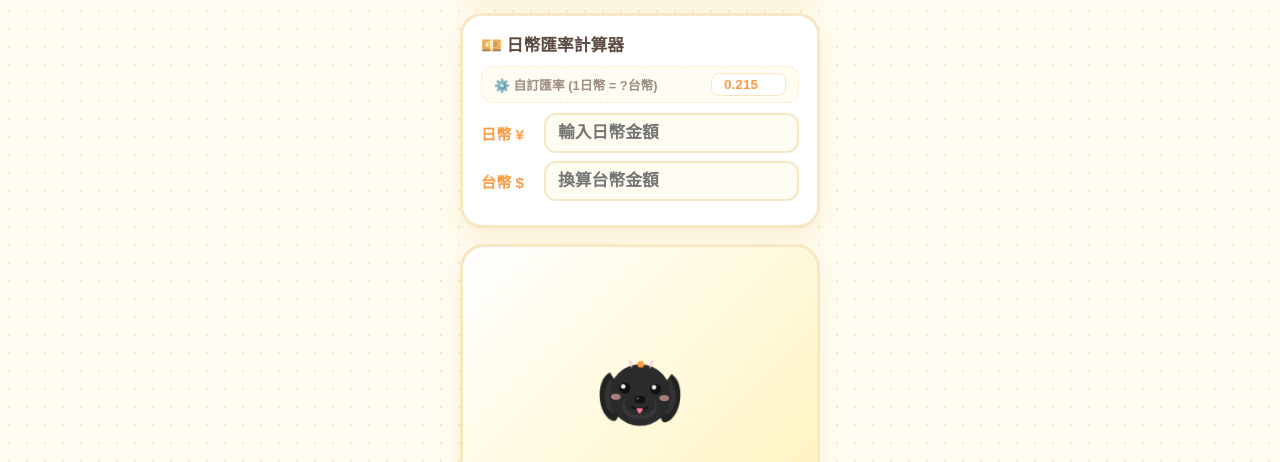
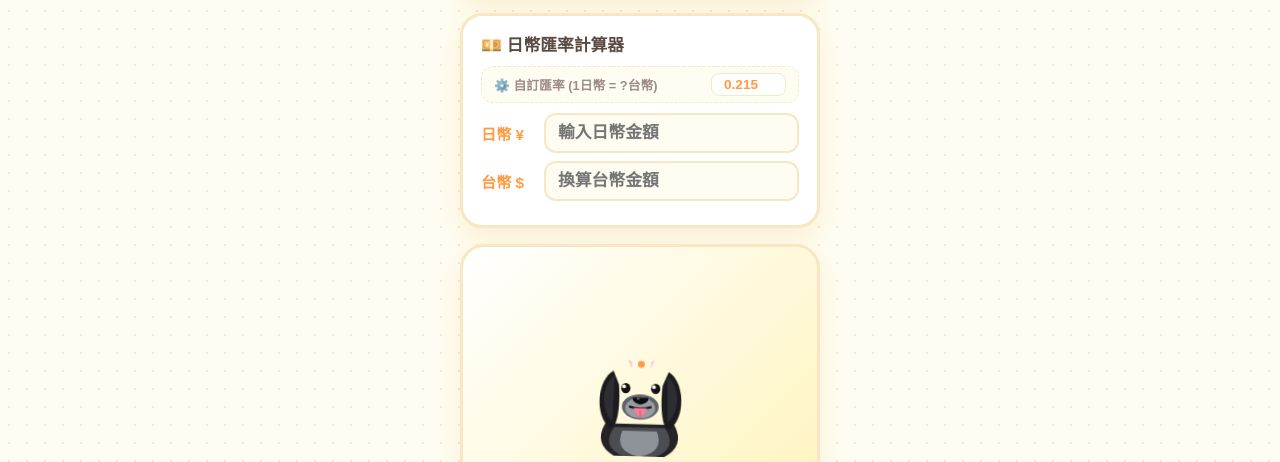
Before and after one commit to g1140416-star/JapanSoloTrip, a plain HTML site: page index.html in a window 1280 px wide. Shown: the part 286-748 px from the top of the page. Drawn offline with Linux system fonts and the light colour scheme; no server answers; a web font is replaced by a local one.

Commit message:
Update index.html

```diff
--- a/index.html
+++ b/index.html
@@ -360,9 +360,9 @@
     }
 
     .card-front .character-img {
-      width: 110px;
-      height: 110px;
-      margin-bottom: 8px;
+      width: 115px;
+      height: 115px;
+      margin-bottom: 6px;
       animation: float 3s ease-in-out infinite;
     }
 
@@ -519,43 +519,46 @@
     </div>
   </div>
 
-  <!-- 抽卡卡片（可愛黑色黃金獵犬幼犬風格） -->
+  <!-- 抽卡卡片（擬真照風格：黑色長毛狗、嘴邊銀灰毛、胸前圍巾長毛、微笑吐舌） -->
   <div class="card-container" id="cardContainer" onclick="handleDraw()">
     <div class="card" id="quoteCard">
       <div class="card-face card-front">
         <svg class="character-img" viewBox="0 0 100 100">
-          <!-- 黃金獵犬可愛大垂耳（兩側圓潤下垂） -->
-          <path d="M 22 28 C 8 36, 12 68, 26 72 C 32 74, 34 56, 30 40 Z" fill="#222222"/>
-          <path d="M 78 28 C 92 36, 88 68, 74 72 C 68 74, 66 56, 70 40 Z" fill="#222222"/>
-          <path d="M 24 32 C 14 42, 16 62, 27 66 Z" fill="#333333"/>
-          <path d="M 76 32 C 86 42, 84 62, 73 66 Z" fill="#333333"/>
+          <!-- 1. 胸前豐厚蓬鬆長毛圍巾 (灰色/銀白羽狀毛層) -->
+          <path d="M 20 72 Q 10 90 28 100 L 72 100 Q 90 90 80 72 Z" fill="#242426"/>
+          <path d="M 28 75 Q 16 92 36 100 L 64 100 Q 84 92 72 75 Z" fill="#4B4D52"/>
+          <path d="M 35 78 Q 28 95 48 100 L 52 100 Q 72 95 65 78 Z" fill="#8E9299"/>
 
-          <!-- 圓滾滾呆萌大頭 -->
-          <circle cx="50" cy="48" r="28" fill="#2B2B2B"/>
+          <!-- 2. 下垂柔軟長毛耳 (耳邊長蓬毛) -->
+          <path d="M 26 26 C 12 34, 10 65, 24 76 C 30 78, 33 58, 31 38 Z" fill="#1C1C1E"/>
+          <path d="M 74 26 C 88 34, 90 65, 76 76 C 70 78, 67 58, 69 38 Z" fill="#1C1C1E"/>
+          <path d="M 27 30 C 16 38, 15 60, 26 70 Z" fill="#2D2E33"/>
+          <path d="M 73 30 C 84 38, 85 60, 74 70 Z" fill="#2D2E33"/>
 
-          <!-- 黃金獵犬寬寬的圓潤吻部 (Muzzle) -->
-          <ellipse cx="50" cy="58" rx="16" ry="12" fill="#383838"/>
-          <ellipse cx="50" cy="56" rx="14" ry="10" fill="#2B2B2B"/>
+          <!-- 3. 頭部主體 (黑色毛髮) -->
+          <ellipse cx="50" cy="46" r="26" fill="#222327"/>
 
-          <!-- 圓圓小黑鼻 -->
-          <ellipse cx="50" cy="52" rx="5" ry="3.5" fill="#111111"/>
-          <ellipse cx="48" cy="51" rx="1.5" ry="0.8" fill="#666666"/>
+          <!-- 4. 嘴吻部：照片標誌性的淺灰/銀白色雜毛漸層區塊 -->
+          <ellipse cx="50" cy="57" rx="16" ry="11" fill="#60636B"/>
+          <ellipse cx="50" cy="58" rx="13" ry="9" fill="#999CA3"/>
 
-          <!-- 無辜溫暖大眼睛 -->
-          <circle cx="36" cy="42" r="5" fill="#111111"/>
-          <circle cx="64" cy="42" r="5" fill="#111111"/>
-          <circle cx="34.5" cy="40.5" r="2" fill="#FFFFFF"/>
-          <circle cx="62.5" cy="40.5" r="2" fill="#FFFFFF"/>
+          <!-- 5. 溫柔黑亮大眼睛 -->
+          <ellipse cx="37" cy="41" rx="4" ry="4.5" fill="#111112"/>
+          <ellipse cx="63" cy="41" rx="4" ry="4.5" fill="#111112"/>
+          <circle cx="35.5" cy="39.5" r="1.6" fill="#FFFFFF"/>
+          <circle cx="61.5" cy="39.5" r="1.6" fill="#FFFFFF"/>
 
-          <!-- 微笑小嘴巴與吐小紅舌頭 -->
-          <path d="M 43 59 Q 50 63 57 59" stroke="#111111" stroke-width="2" fill="none" stroke-linecap="round"/>
-          <path d="M 47 60 Q 50 69 53 60 Z" fill="#FF7B92"/>
+          <!-- 6. 濕潤黑鼻子 -->
+          <path d="M 44 49 L 56 49 C 58 49, 57 54, 50 55 C 43 54, 42 49, 44 49 Z" fill="#0E0E10"/>
+          <ellipse cx="48" cy="50" rx="1.2" ry="0.6" fill="#808080"/>
 
-          <!-- 呆萌粉紅腮紅 -->
-          <ellipse cx="28" cy="50" rx="4.5" ry="2.8" fill="#FFB7B2" opacity="0.6"/>
-          <ellipse cx="72" cy="50" rx="4.5" ry="2.8" fill="#FFB7B2" opacity="0.6"/>
+          <!-- 7. 照片招牌：微笑嘴巴 + 寬寬的粉紅微笑舌頭 -->
+          <path d="M 41 57 Q 50 60 59 57" stroke="#1C1C1E" stroke-width="2" fill="none" stroke-linecap="round"/>
+          <path d="M 44 58 Q 50 72 56 58 Z" fill="#FF7B99"/>
+          <!-- 舌頭中央中縫線 -->
+          <path d="M 50 60 L 50 67" stroke="#E65C7B" stroke-width="1.2" fill="none"/>
 
-          <!-- 蝴蝶結飾品 -->
+          <!-- 8. 可愛蝴蝶結小飾品 -->
           <path d="M 42 18 Q 35 12 42 24 Z" fill="#FFD1DC"/>
           <path d="M 58 18 Q 65 12 58 24 Z" fill="#FFD1DC"/>
           <circle cx="50" cy="20" r="3" fill="#FF9B42"/>
```
